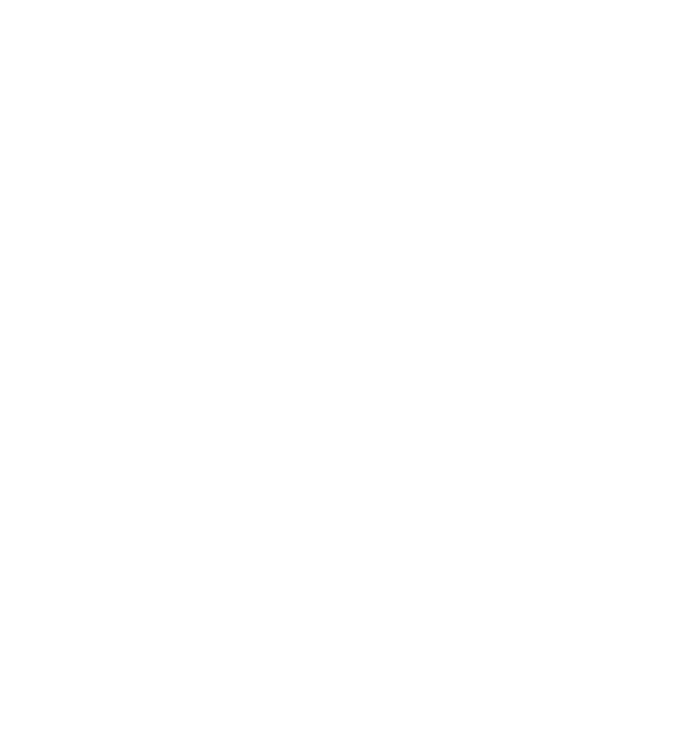
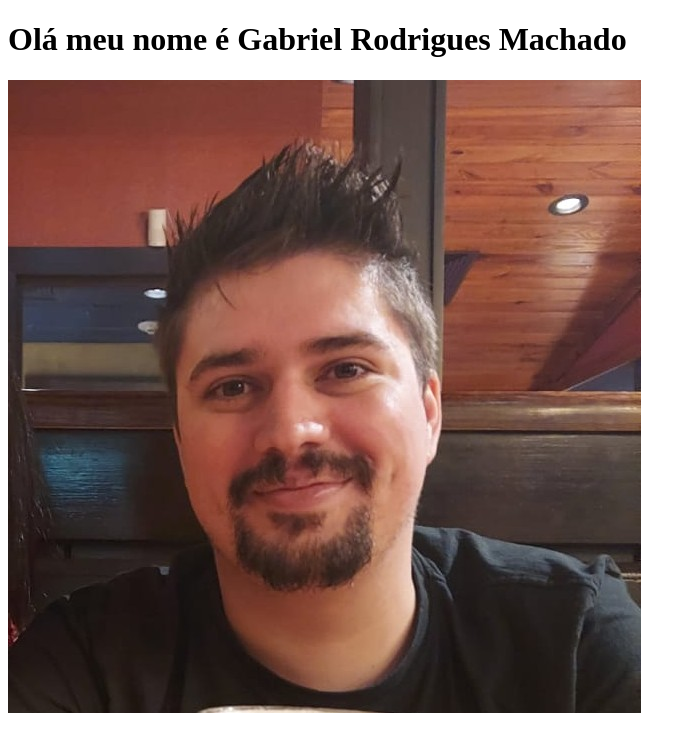
Before and after one commit to GabrielRodriguesMachado/GabrielRodriguesMachado.github.io, a plain HTML site: page index.html in a window 1280 px wide. Shown: the whole page, without its empty margins (0-696 px from the left). Drawn offline with Linux system fonts and the light colour scheme.

Commit message:
adicionada uma foto atual

```diff
--- a/index.html
+++ b/index.html
@@ -5,6 +5,8 @@
     <title>Document</title>
 </head>
 <body>
+    <h1>Olá meu nome é Gabriel Rodrigues Machado</h1>
 
+    <img src="gabriel.jpeg" alt="Foto do Gabriel sorrindo.">
 </body>
 </html>
```
Also changed, not shown: gabriel.jpeg (added).
